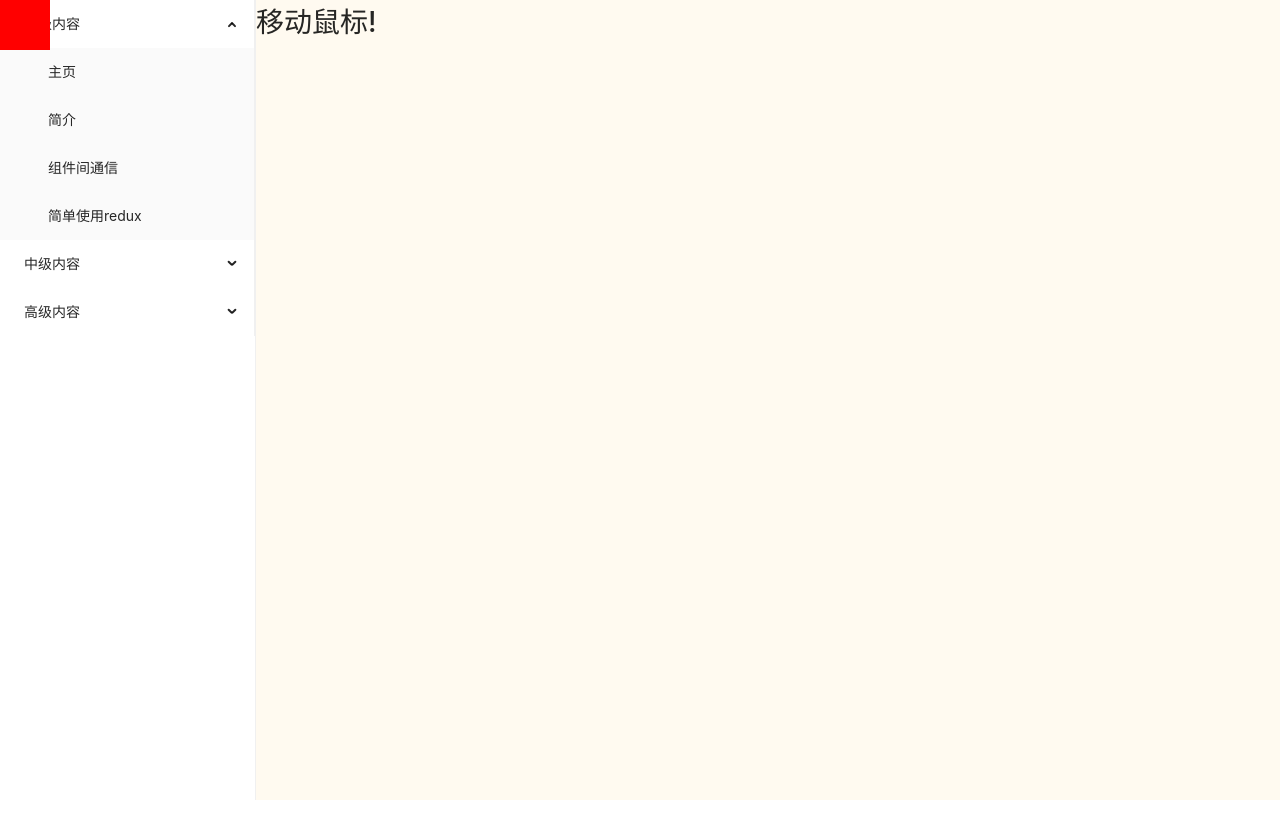
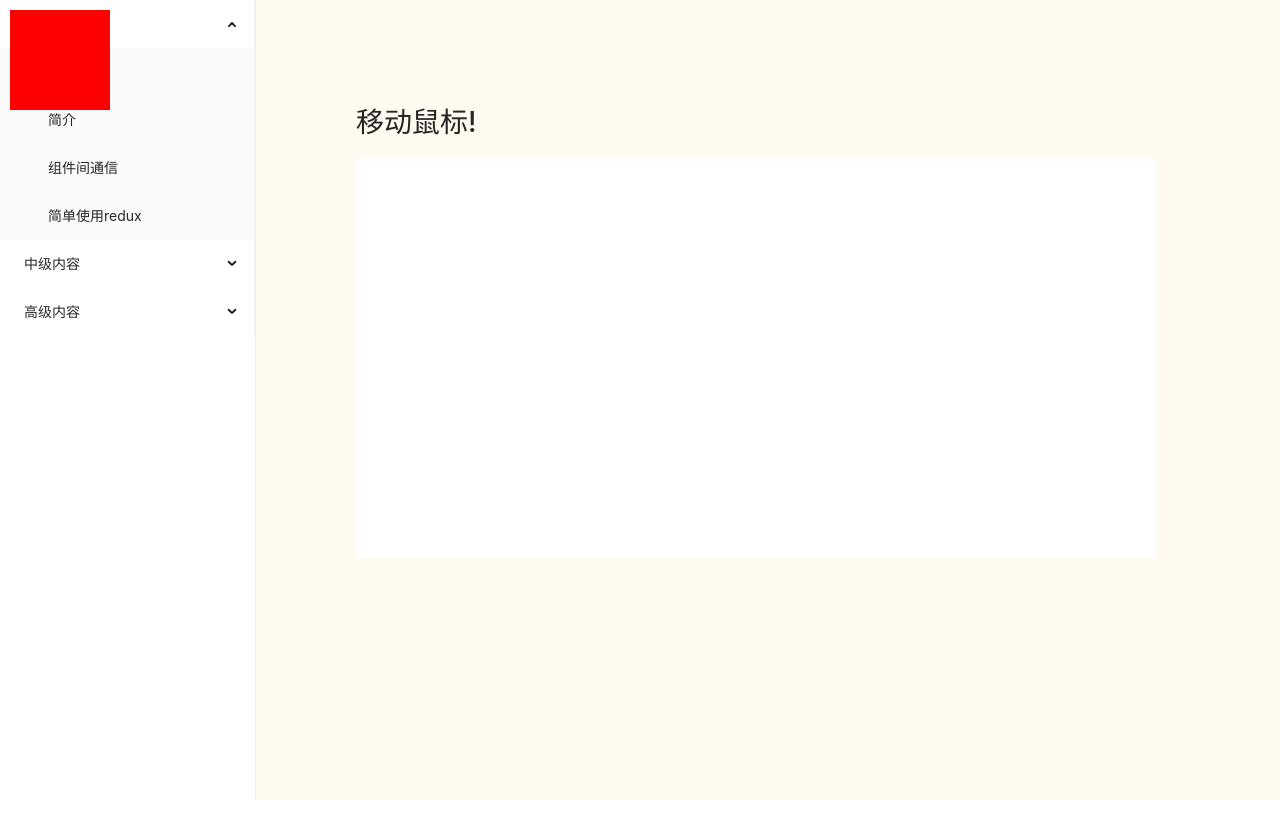
Before and after one commit to ANNNYG/study-react, a React app: page /home/RenderProps in a window 1280 px wide. Shown: the top 838 px of the page. After the commit the page ends 800 px from the top, so only its background shows below. Built offline with nearby package versions, Linux system fonts and the light colour scheme.

Commit message:
render props完成

```diff
--- a/src/views/RenderProps/MouseMove.jsx
+++ b/src/views/RenderProps/MouseMove.jsx
@@ -7,8 +7,8 @@ export default class MouseMove extends Component {
             <div style={{
                 backgroundColor: 'red',
                 position: 'absolute',
-                left: position.x-50,
-                top: position.y-50,
+                left: position.x + 10,
+                top: position.y + 10,
                 width: 100,
                 height: 100
             }}>
--- a/src/views/RenderProps/RenderPropsComponents.jsx
+++ b/src/views/RenderProps/RenderPropsComponents.jsx
@@ -10,13 +10,15 @@ export default class RenderPropsComponents extends Component {
             x: e.clientX,
             y: e.clientY
         })
-       /*  e.stopPropagation() */
-        e.nativeEvent.stopImmediatePropagation();
+         e.stopPropagation()
+      /*   e.nativeEvent.stopImmediatePropagation(); */
     }
     render() {
         return (
             <div style={{
-                height: '100vh',
+                height: '50vh',
+                width: '800px',
+                backgroundColor: 'rgb(255,255,255)'
             }}
                 onMouseMove={this.handleMouseMove}
             >
--- a/src/views/RenderProps/index.jsx
+++ b/src/views/RenderProps/index.jsx
@@ -8,7 +8,7 @@ import MouseMove from './MouseMove'
 export default class index extends Component {
     render() {
         return (
-            <div>
+            <div style={{ padding: 100 }}>
                 <h1>移动鼠标!</h1>
                 <RenderPropsComponents render={position => (
                     <MouseMove position={position} />
```
